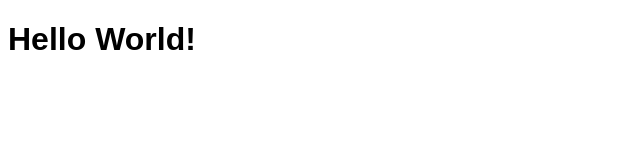
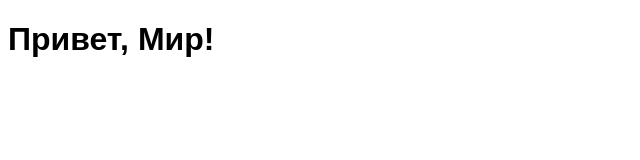
Before and after one commit to AvetisDN/web31-git-test, a website: page index.html in a window 1280 px wide. Shown: the whole page, without its empty margins (0-640 px from the left). Drawn offline with Linux system fonts and the light colour scheme.

Commit message:
изменён заголовок

```diff
--- a/index.html
+++ b/index.html
@@ -7,6 +7,6 @@
     <link rel="stylesheet" href="style.css" />
   </head>
   <body>
-    <h1>Hello World!</h1>
+    <h1>Привет, Мир!</h1>
   </body>
 </html>
```
